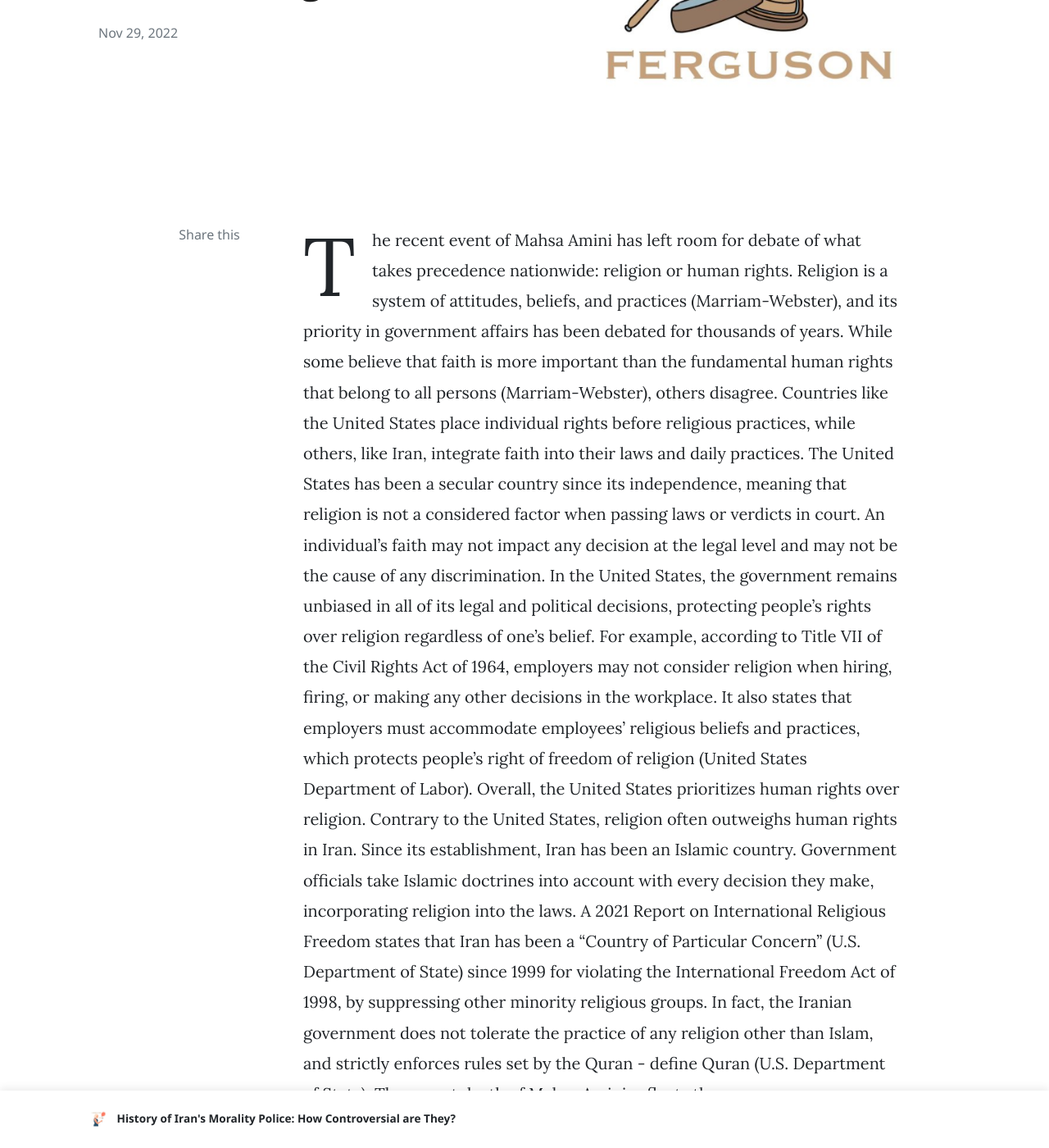
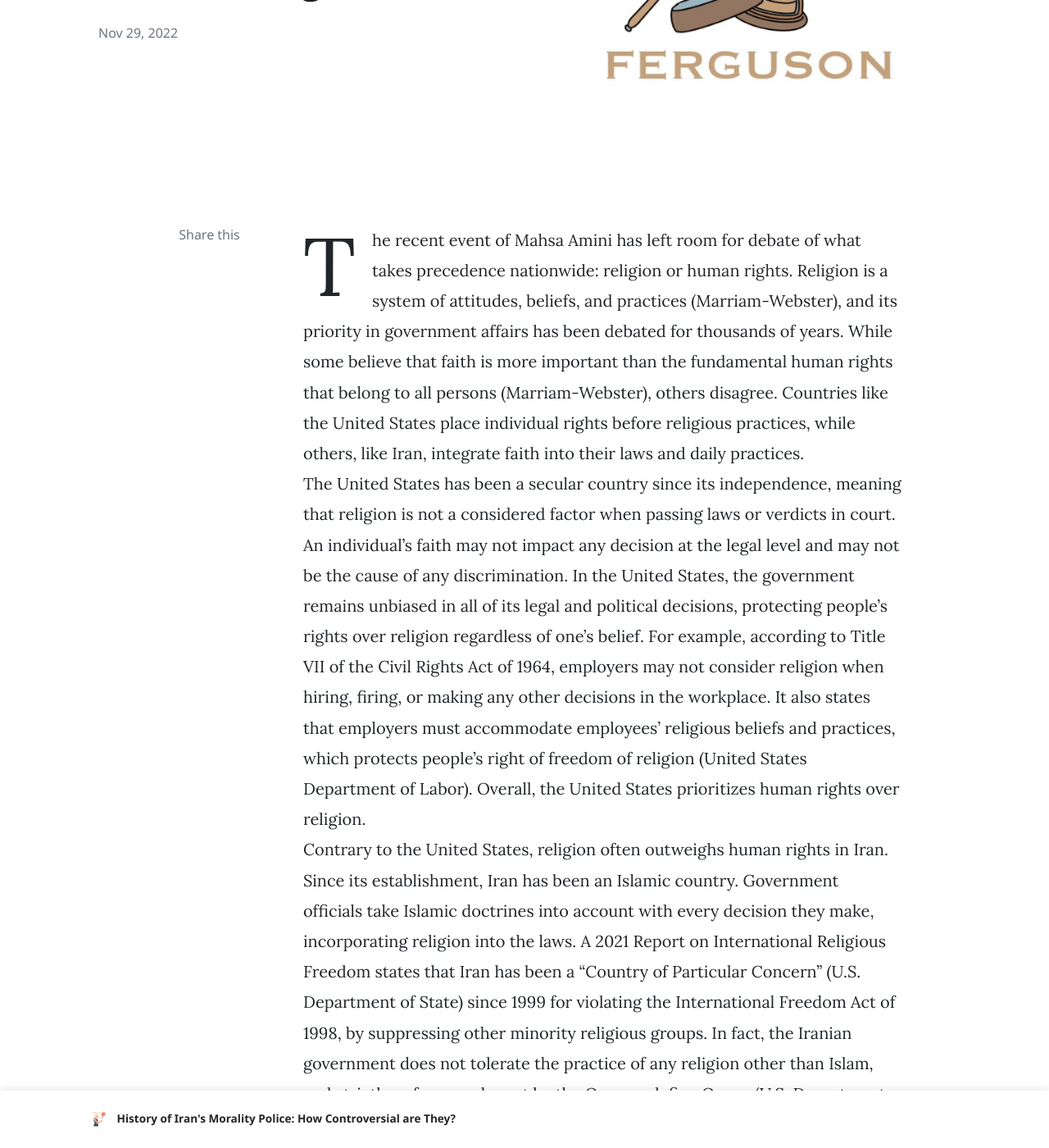
Before and after one commit to ourgenerationshs/ourgeneration, a Jekyll site: the page built from _posts/2022-11-29-religion-human-rights.md, in a window 1280 px wide and 1400 px high, scrolled down 414 px. Shown: the whole window at 82% size. Built offline with Jekyll 4.4.1, drawn with Linux system fonts in a browser that asks for light colours; nearby versions of some CDN libraries; comment, search, counter and statistics services are not loaded; part of the change alters nothing that is shown; some of the changed text lies outside the part shown.

```diff
--- a/_posts/2022-11-29-religion-human-rights.md
+++ b/_posts/2022-11-29-religion-human-rights.md
@@ -8,17 +8,17 @@ image: assets/images/plessy.png
 tags: featured
 ---
 
-The recent event of Mahsa Amini has left room for debate of what takes precedence nationwide: religion or human rights. Religion is a system of attitudes, beliefs, and practices (Marriam-Webster), and its priority in government affairs has been debated for thousands of years. While some believe that faith is more important than the fundamental human rights that belong to all persons (Marriam-Webster), others disagree. Countries like the United States place individual rights before religious practices, while others, like Iran, integrate faith into their laws and daily practices.
-The United States has been a secular country since its independence, meaning that religion is not a considered factor when passing laws or verdicts in court. An individual’s faith may not impact any decision at the legal level and may not be the cause of any discrimination. In the United States, the government remains unbiased in all of its legal and political decisions, protecting people’s rights over religion regardless of one’s belief. For example, according to Title VII of the Civil Rights Act of 1964, employers may not consider religion when hiring, firing, or making any other decisions in the workplace. It also states that employers must accommodate employees’ religious beliefs and practices, which protects people’s right of freedom of religion (United States Department of Labor). Overall, the United States prioritizes human rights over religion.
-Contrary to the United States, religion often outweighs human rights in Iran.  Since its establishment, Iran has been an Islamic country. Government officials take Islamic doctrines into account with every decision they make, incorporating religion into the laws. A 2021 Report on International Religious Freedom states that Iran has been a “Country of Particular Concern” (U.S. Department of State) since 1999 for violating the International Freedom Act of 1998, by suppressing other minority religious groups. In fact, the Iranian government does not tolerate the practice of any religion other than Islam, and strictly enforces rules set by the Quran - define Quran (U.S. Department of State). The recent death of Mahsa Amini reflects the severe consequences for those who violate Islamic law, further emphasizes the importance of Islam in the Iranian government. Women who improperly wear their hijab face serious penalties, and the government often disregards opposition to the dress code. In Iran, religion, specifically Islam, greatly overshadows human rights.
-The importance of religion and human rights varies from countries , with some like the United States that encourage the free practice of one’s faith and some like Iran that strictly enforce rules based on a certain religion. This debate puts in perspective the priorities of a country and leaves one wondering how far a country will go to govern its people based on that priority.
+  The recent event of Mahsa Amini has left room for debate of what takes precedence nationwide: religion or human rights. Religion is a system of attitudes, beliefs, and practices (Marriam-Webster), and its priority in government affairs has been debated for thousands of years. While some believe that faith is more important than the fundamental human rights that belong to all persons (Marriam-Webster), others disagree. Countries like the United States place individual rights before religious practices, while others, like Iran, integrate faith into their laws and daily practices.
+  The United States has been a secular country since its independence, meaning that religion is not a considered factor when passing laws or verdicts in court. An individual’s faith may not impact any decision at the legal level and may not be the cause of any discrimination. In the United States, the government remains unbiased in all of its legal and political decisions, protecting people’s rights over religion regardless of one’s belief. For example, according to Title VII of the Civil Rights Act of 1964, employers may not consider religion when hiring, firing, or making any other decisions in the workplace. It also states that employers must accommodate employees’ religious beliefs and practices, which protects people’s right of freedom of religion (United States Department of Labor). Overall, the United States prioritizes human rights over religion.
+  Contrary to the United States, religion often outweighs human rights in Iran.  Since its establishment, Iran has been an Islamic country. Government officials take Islamic doctrines into account with every decision they make, incorporating religion into the laws. A 2021 Report on International Religious Freedom states that Iran has been a “Country of Particular Concern” (U.S. Department of State) since 1999 for violating the International Freedom Act of 1998, by suppressing other minority religious groups. In fact, the Iranian government does not tolerate the practice of any religion other than Islam, and strictly enforces rules set by the Quran - define Quran (U.S. Department of State). The recent death of Mahsa Amini reflects the severe consequences for those who violate Islamic law, further emphasizes the importance of Islam in the Iranian government. Women who improperly wear their hijab face serious penalties, and the government often disregards opposition to the dress code. In Iran, religion, specifically Islam, greatly overshadows human rights.
+  The importance of religion and human rights varies from countries , with some like the United States that encourage the free practice of one’s faith and some like Iran that strictly enforce rules based on a certain religion. This debate puts in perspective the priorities of a country and leaves one wondering how far a country will go to govern its people based on that priority.
 
-Sources:
+<small> Sources:
 
 “Religious Discrimination and Accommodation in the Federal Workplace.” United States Department of Labor, [https://www.dol.gov/agencies/oasam/civil-rights-center/internal/ policies/religious-discrimination-accommodation#:~:text=Title%20VII%20of%20the%20Civil,terms%20and%20co ditions%20of%20employment](https://www.dol.gov/agencies/oasam/civil-rights-center/internal/ policies/religious-discrimination-accommodation#:~:text=Title%20VII%20of%20the%20Civil,terms%20and%20co ditions%20of%20employment). Accessed 17 Nov. 2022.
 “Iran - United States Department of State.” U.S. Department of State, U.S. Department of State, 2 June 2022, [https://www.state.gov/reports/2021-report-on-international-religious-freedom /iran/#:~:text=Since%201999%2C%20Iran%20has%20been,redesignated%20Iran%20as%20a%20CPC](https://www.state.gov/reports/2021-report-on-international-religious-freedom /iran/#:~:text=Since%201999%2C%20Iran%20has%20been,redesignated%20Iran%20as%20a%20CPC) Accessed 17 Nov. 2022.
 “Religion.” Merriam-Webster.com Dictionary, Merriam-Webster, [https://www.merriam-webster. com/dictionary/religion](https://www.merriam-webster. com/dictionary/religion). Accessed 17 Nov. 2022.
-“Human rights.” Merriam-Webster.com Dictionary, Merriam-Webster,  [https://www.merriam- webster.com/dictionary/human%20rights](https://www.merriam- webster.com/dictionary/human%20rights). Accessed 17 Nov. 2022.
+“Human rights.” Merriam-Webster.com Dictionary, Merriam-Webster,  [https://www.merriam- webster.com/dictionary/human%20rights](https://www.merriam- webster.com/dictionary/human%20rights). Accessed 17 Nov. 2022. </small>
 
 
 By Joyce Rizko
```
